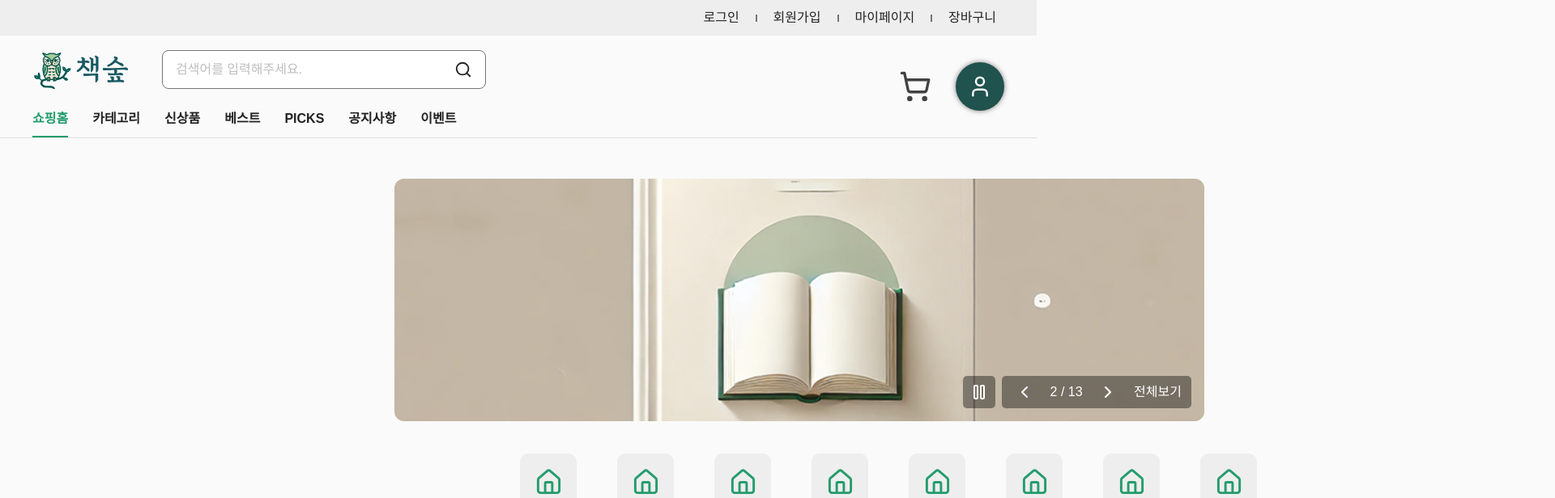
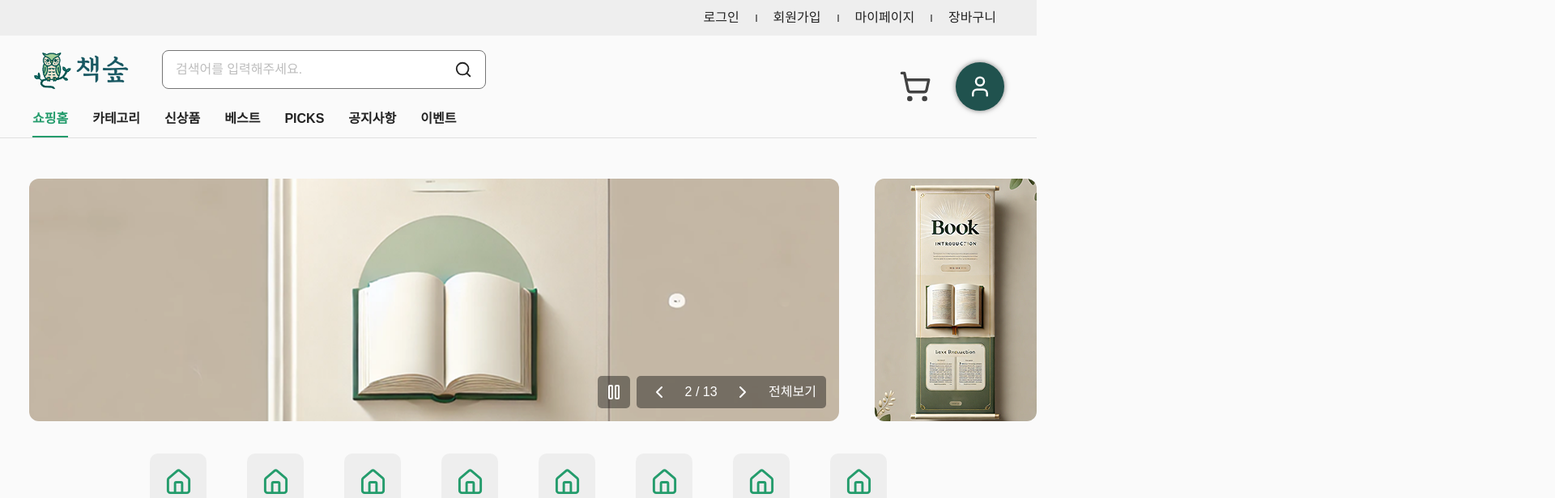
Before and after one commit to juny-0429/book-forest, a Next.js app: page / in a window 1280 px wide. Shown: the top 616 px of the page at 81% size, 1920 px wide, since content can reach past the window. Built offline with nearby package versions, Linux system fonts and the light colour scheme.

Commit message:
app layout 수정

```diff
--- a/src/app/(main)/page.tsx
+++ b/src/app/(main)/page.tsx
@@ -13,9 +13,9 @@ import MonthlyBookPick from './_components/MonthlyBookPick';
 
 export default function Home() {
   return (
-    <div>
+    <div className='flex flex-col w-full'>
       {/* 메인 베너 */}
-      <div className='flex justify-center items-center gap-5'>
+      <div className='flex justify-center items-center gap-2'>
         <MainBannerSwiper />
         <SideBanner />
       </div>
--- a/src/components/Layout/AppLayout.tsx
+++ b/src/components/Layout/AppLayout.tsx
@@ -7,7 +7,7 @@ export default function AppLayout({ children }: PropsWithChildren) {
     <div className='flex flex-col min-h-screen w-full'>
       <Header />
       {/* header 높이 171px */}
-      <div className='flex flex-grow w-full max-w-[1280px] h-[calc(100vh-171px-50px)]  mx-auto mt-[50px]'>{children}</div>
+      <div className='flex flex-grow w-full max-w-[1280px] min-h-[calc(100vh-171px-50px)]  mx-auto mt-[50px]'>{children}</div>
       <Footer />
     </div>
   );
```
